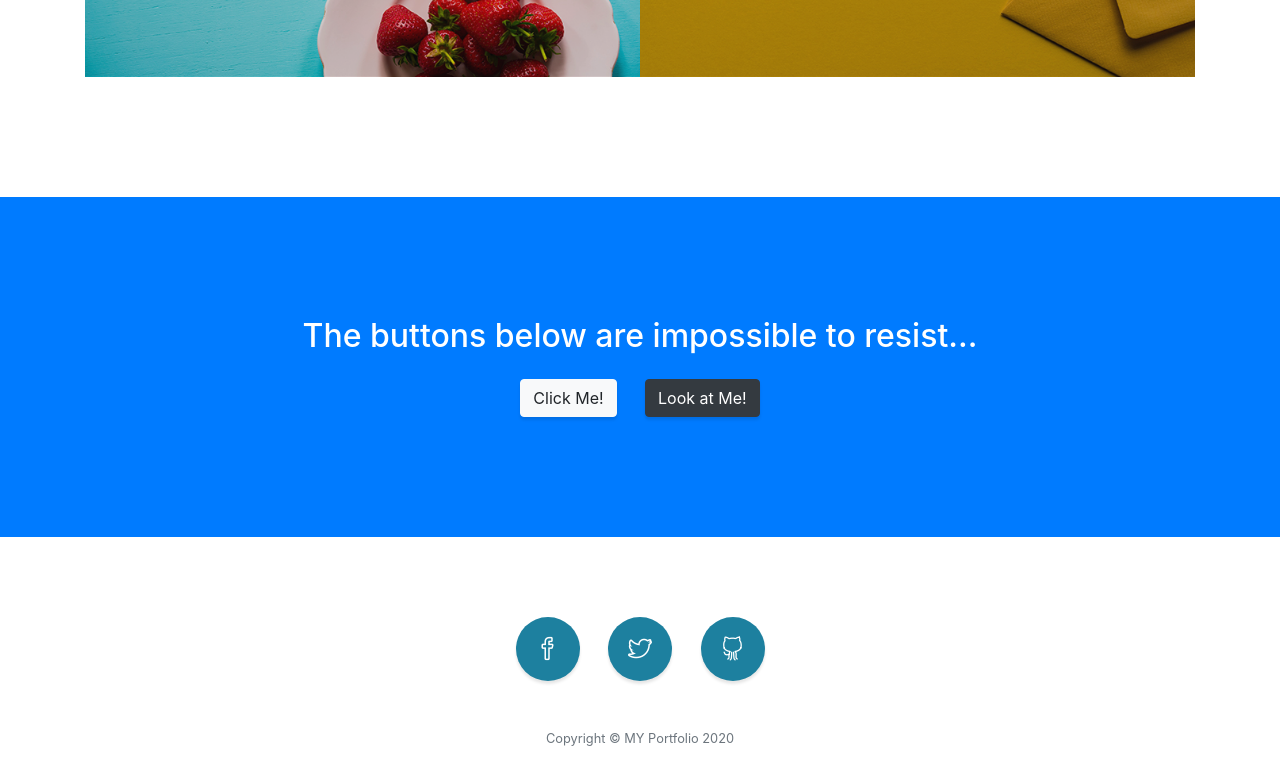
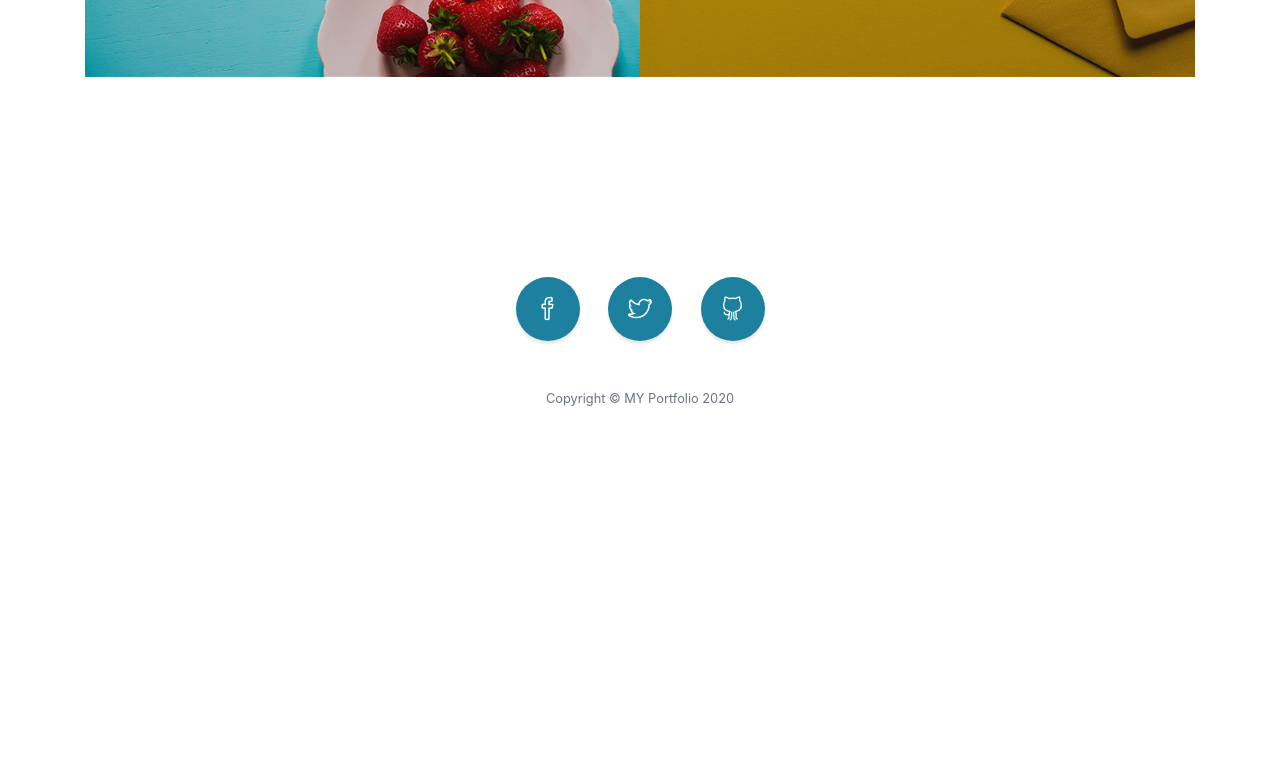
Before and after one commit to GaneshRI/portfolio1, a website with bundled scripts: page index.html in a window 1280 px wide. Shown: the part 3419-4203 px from the top of the page. After the commit the page ends 3907 px from the top, so only its background shows below. Built offline with nearby package versions, Linux system fonts and the light colour scheme.

Commit message:
Update index.html

```diff
--- a/index.html
+++ b/index.html
@@ -194,14 +194,7 @@
     </div>
   </section>
 
-  <!-- Call to Action -->
-  <section class="content-section bg-primary text-white">
-    <div class="container text-center">
-      <h2 class="mb-4">The buttons below are impossible to resist...</h2>
-      <a href="#!" class="btn btn-xl btn-light mr-4">Click Me!</a>
-      <a href="#!" class="btn btn-xl btn-dark">Look at Me!</a>
-    </div>
-  </section>
+
 
 
 
```
